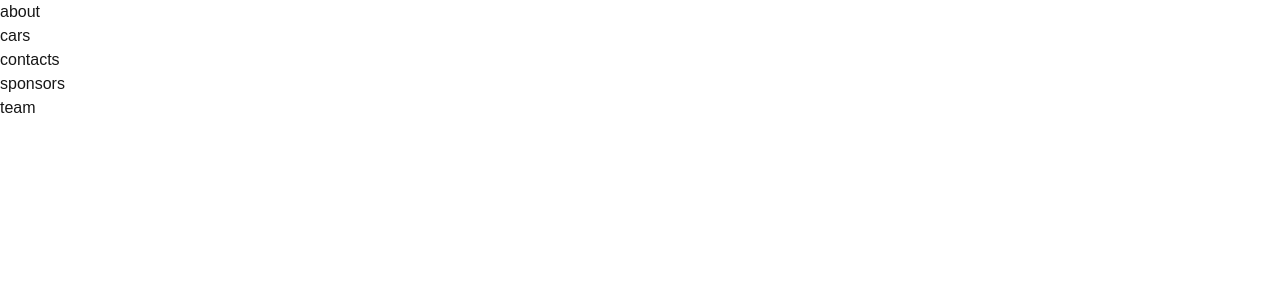
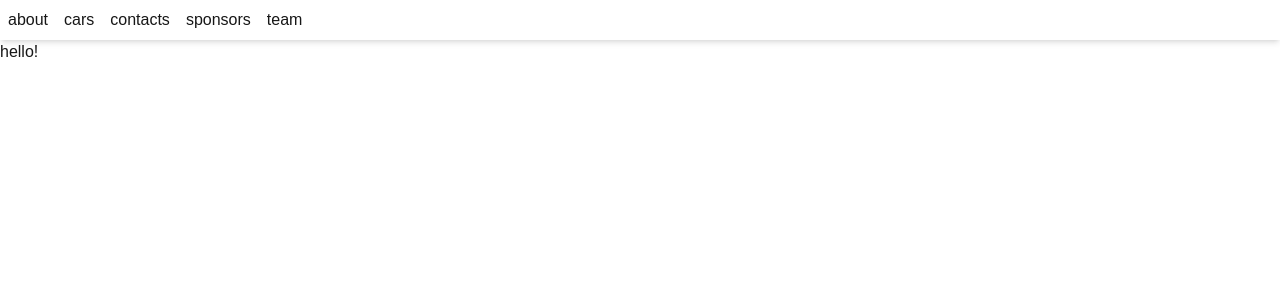
Before and after one commit to mwang748/evc-website, a Next.js app: page / in a window 1280 px wide. Shown: the top 300 px of the page. Built offline with nearby package versions, Linux system fonts and the light colour scheme.

Commit message:
basic navbar

```diff
--- a/src/app/layout.js
+++ b/src/app/layout.js
@@ -1,5 +1,6 @@
 import { Geist, Geist_Mono } from "next/font/google";
 import "../styles/globals.css";
+import Link from "next/link";
 
 const geistSans = Geist({
   variable: "--font-geist-sans",
@@ -22,8 +23,31 @@ export default function RootLayout({ children }) {
       <body
         className={`${geistSans.variable} ${geistMono.variable} antialiased`}
       >
+        <Navbar />
         {children}
       </body>
     </html>
   );
 }
+
+function Navbar() {
+  return (
+    <div className="sticky top-0 bg-white z-50 p-2 shadow-md flex flex-row gap-4">
+      <div>
+        <Link href="/about">about</Link>
+      </div>
+      <div>
+        <Link href="/cars">cars</Link>
+      </div>
+      <div>
+        <Link href="/contacts">contacts</Link>
+      </div>
+      <div>
+        <Link href="/sponsors">sponsors</Link>
+      </div>
+      <div>
+        <Link href="/team">team</Link>
+      </div>
+    </div>
+  );
+}
--- a/src/app/page.js
+++ b/src/app/page.js
@@ -3,23 +3,5 @@
 import Link from "next/link";
 
 export default function Home() {
-  return (
-    <body>
-      <div>
-        <Link href="/about">about</Link>
-      </div>
-      <div>
-        <Link href="/cars">cars</Link>
-      </div>
-      <div>
-        <Link href="/contacts">contacts</Link>
-      </div>
-      <div>
-        <Link href="/sponsors">sponsors</Link>
-      </div>
-      <div>
-        <Link href="/team">team</Link>
-      </div>
-    </body>
-  );
+  return <p>hello!</p>;
 }
```
